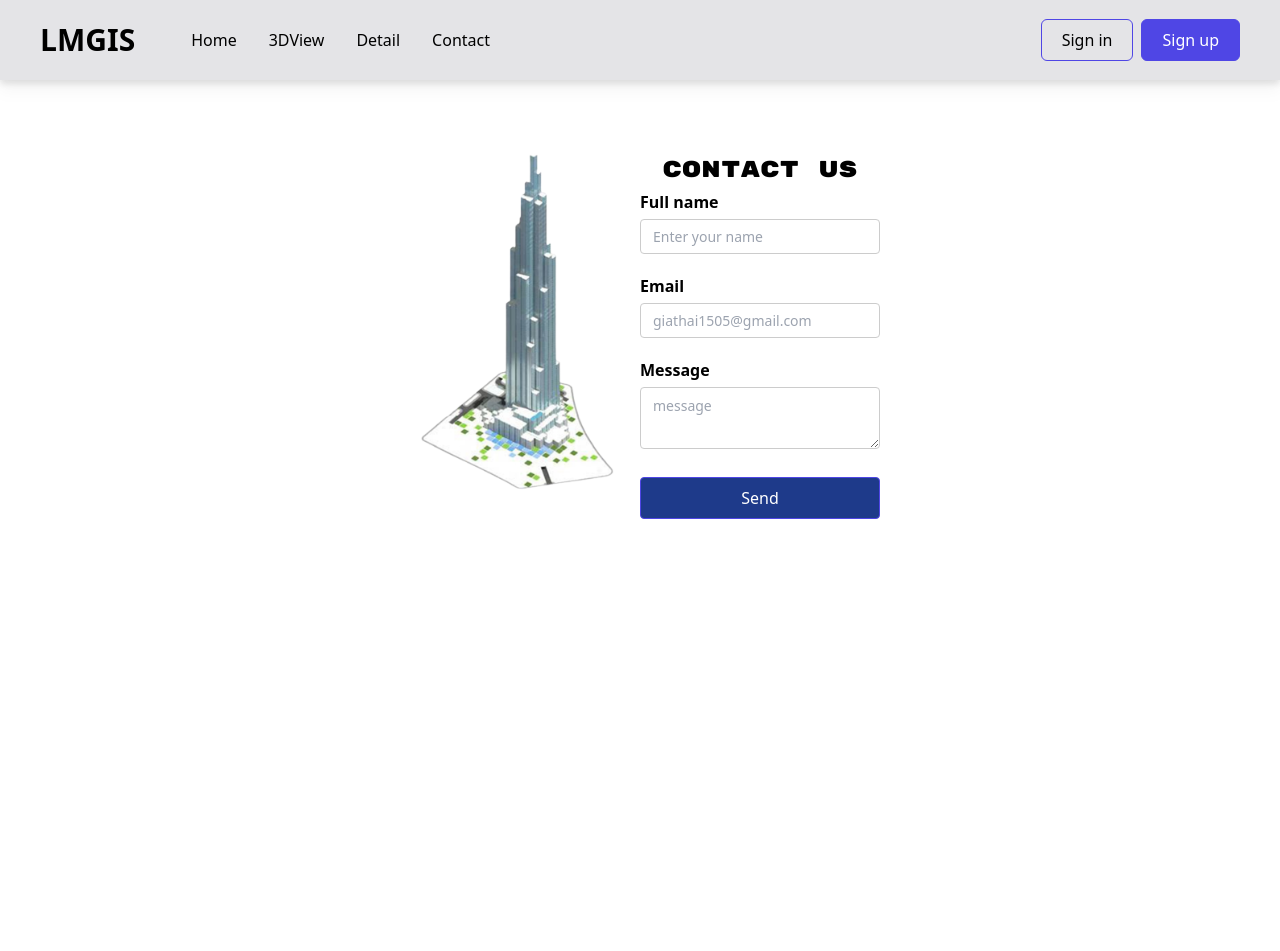
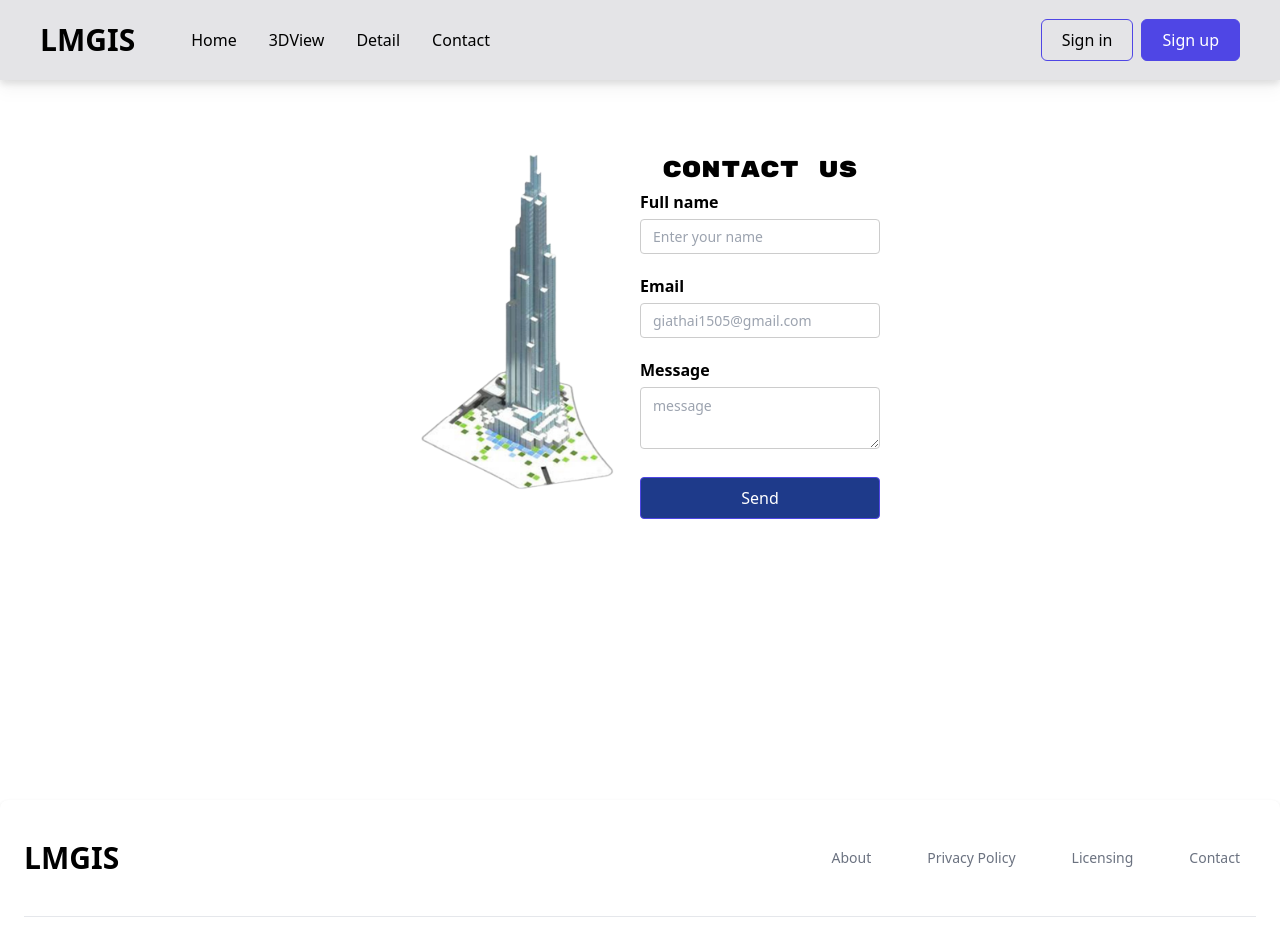
Before and after one commit to giathai1505/LandMark_3D_View, a React (Vite) app: page /contact in a window 1280 px wide. Shown: the top 951 px of the page. Before the commit the page ends 800 px from the top, so only its background shows below. Built offline with nearby package versions, Linux system fonts and the light colour scheme.

Commit message:
Fixed bugs

```diff
--- a/src/pages/Contact/index.jsx
+++ b/src/pages/Contact/index.jsx
@@ -6,6 +6,7 @@ import { Form, Formik } from "formik";
 import FormikControl from "../../components/formikCustom/FormikControl";
 import ContactAPI from "../../api/contactAPI";
 import { toast } from "react-toastify";
+import { Footer } from "../../components/Footer";
 
 const validationSchema = Yup.object({
   name: Yup.string().required("Enter your name"),
@@ -36,7 +37,7 @@ const Contact = () => {
   return (
     <div>
       <Header />
-      <div className="grid grid-cols-2 pt-[150px] mx-[400px]">
+      <div className="grid grid-cols-2 pt-[150px] h-[800px] mx-[400px]">
         <div className="col-span-1">
           <img src={landmark} alt="" />
         </div>
@@ -92,6 +93,7 @@ const Contact = () => {
           </Formik>
         </div>
       </div>
+      <Footer />
     </div>
   );
 };
```
